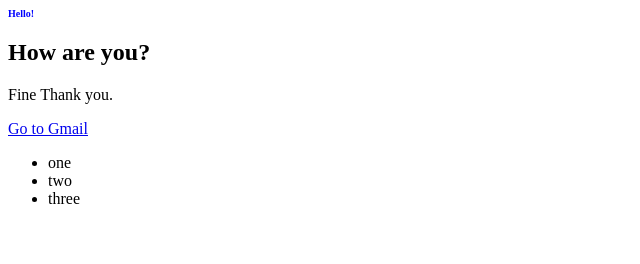
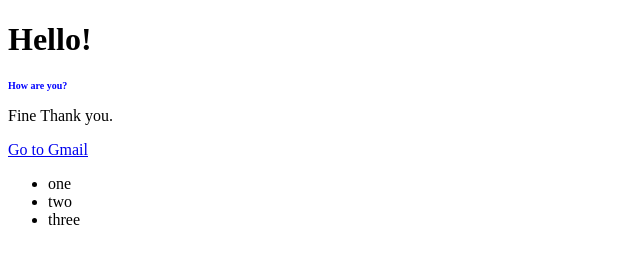
Before and after one commit to Hiroyuki-0816/April-23, a plain HTML site: page index.html in a window 1280 px wide. Shown: the whole page, without its empty margins (0-640 px from the left). Drawn offline with Linux system fonts and the light colour scheme.

Commit message:
Update stylesheet.css

```diff
--- a/stylesheet.css
+++ b/stylesheet.css
@@ -1,4 +1,10 @@
-h1 {
+hi {
+  color:red;
+}
+h2 {
   color:blue;
   font-size:10px;
 }
+p {
+  font-family:YuMincho;
+}
```
